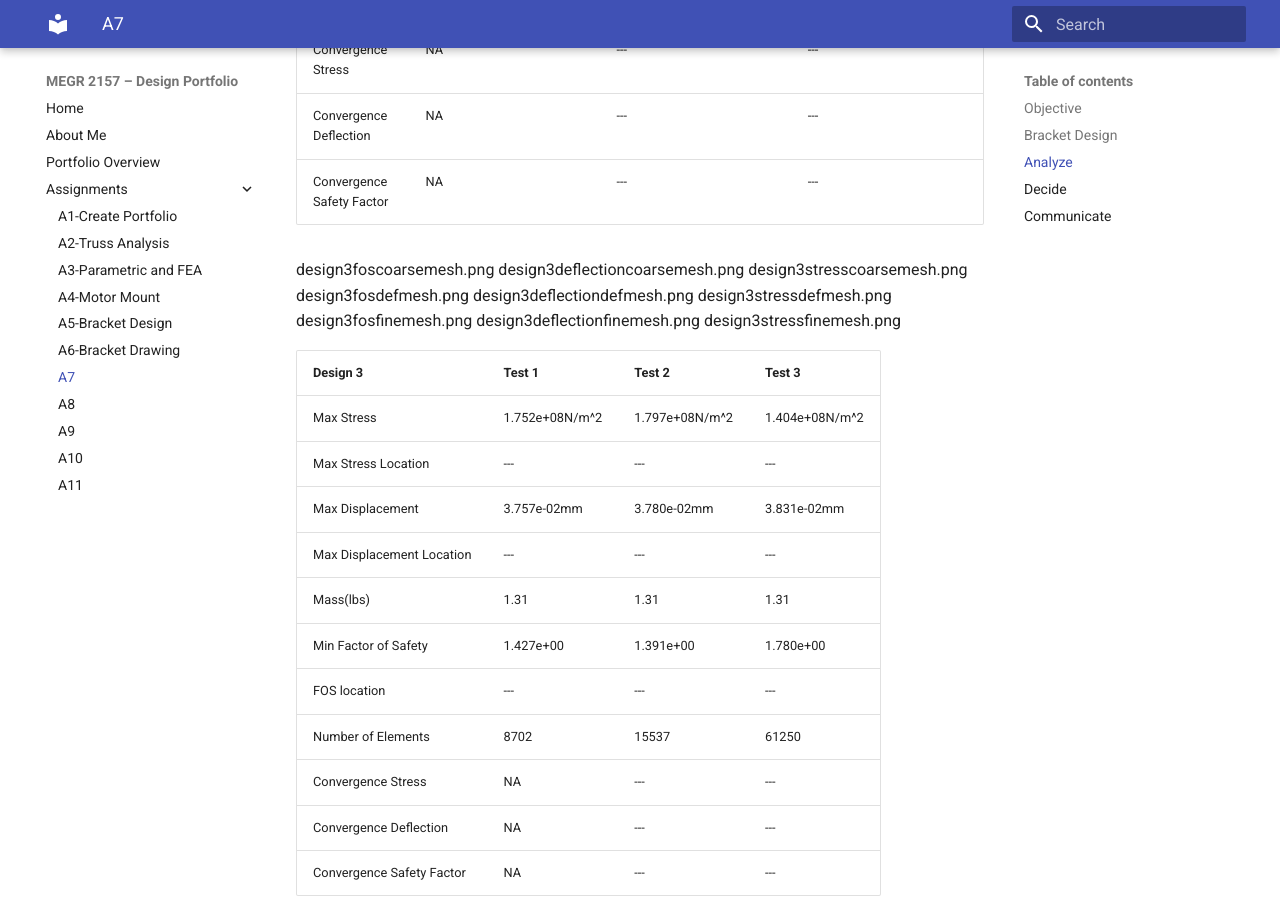
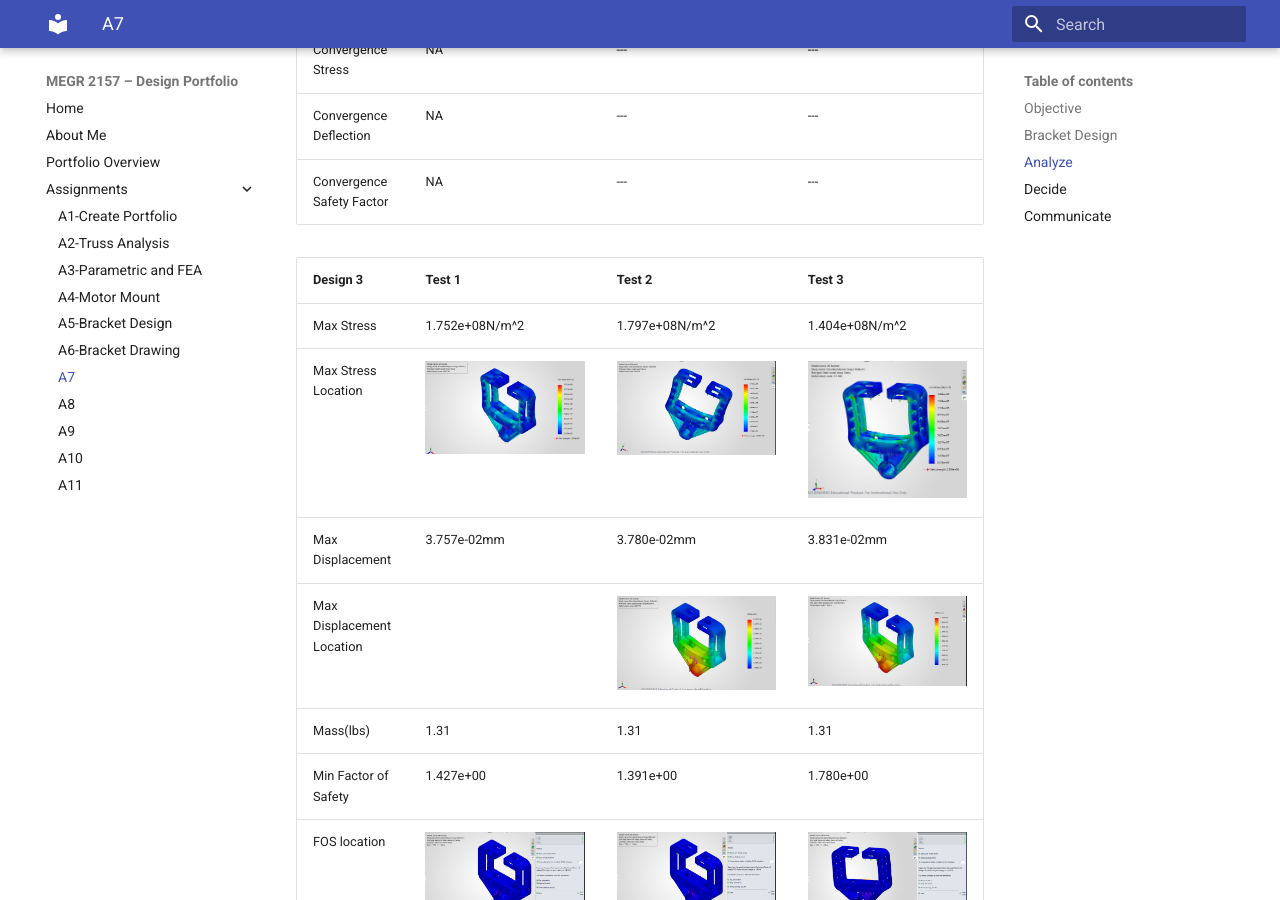
Before and after one commit to Jeffrey-Mendoza/megr2157-portfolio, an MkDocs documentation site: the page built from docs/assignments/A07/index.md, in a window 1280 px wide and 900 px high, scrolled down 4448 px. Built offline with MkDocs 1.6.1 and Material for MkDocs 9.7.7, drawn with Linux system fonts in a browser that asks for light colours.

Commit message:
Replace image placeholders with actual images
Updated image references for Max Stress, Max Displacement, and FOS locations in the design table.

```diff
--- a/docs/assignments/A07/index.md
+++ b/docs/assignments/A07/index.md
@@ -64,25 +64,15 @@ Task is simply to create a high stiff, high strength, and lightweight component.
 |Convergence Deflection| NA | --- | --- |
 |Convergence Safety Factor| NA | --- | --- |
 
-design3foscoarsemesh.png
-design3deflectioncoarsemesh.png
-design3stresscoarsemesh.png
-design3fosdefmesh.png
-design3deflectiondefmesh.png
-design3stressdefmesh.png
-design3fosfinemesh.png
-design3deflectionfinemesh.png
-design3stressfinemesh.png
-
 | Design 3| Test 1 | Test 2 | Test 3|
 |  :--- | :--- | :--- | :---|
 | Max Stress    | 1.752e+08N/m^2 | 1.797e+08N/m^2 | 1.404e+08N/m^2 |
-| Max Stress Location | --- | ---| ---|
+| Max Stress Location | ![My Image](design3stresscoarsemesh.png) | ![My Image](design3stressdefmesh.png) | ![My Image](design3stressfinemesh.png) |
 | Max Displacement | 3.757e-02mm | 3.780e-02mm | 3.831e-02mm |
-| Max Displacement Location| --- | --- | --- |
+| Max Displacement Location|  |![My Image](design3deflectioncoarsemesh.png) | ![My Image](design3deflectiondefmesh.png) | ![My Image](design3deflectionfinemesh.png) |
 | Mass(lbs) | 1.31  | 1.31 | 1.31 |
 |Min Factor of Safety| 1.427e+00 | 1.391e+00 | 1.780e+00 |
-|FOS location| --- | --- | ---|
+|FOS location| ![My Image](design3foscoarsemesh.png) | ![My Image](design3fosdefmesh.png) | ![My Image](design3fosfinemesh.png) |
 | Number of Elements| 8702 | 15537 | 61250 |
 |Convergence Stress| NA | --- | --- |
 |Convergence Deflection| NA | --- | --- |
```
